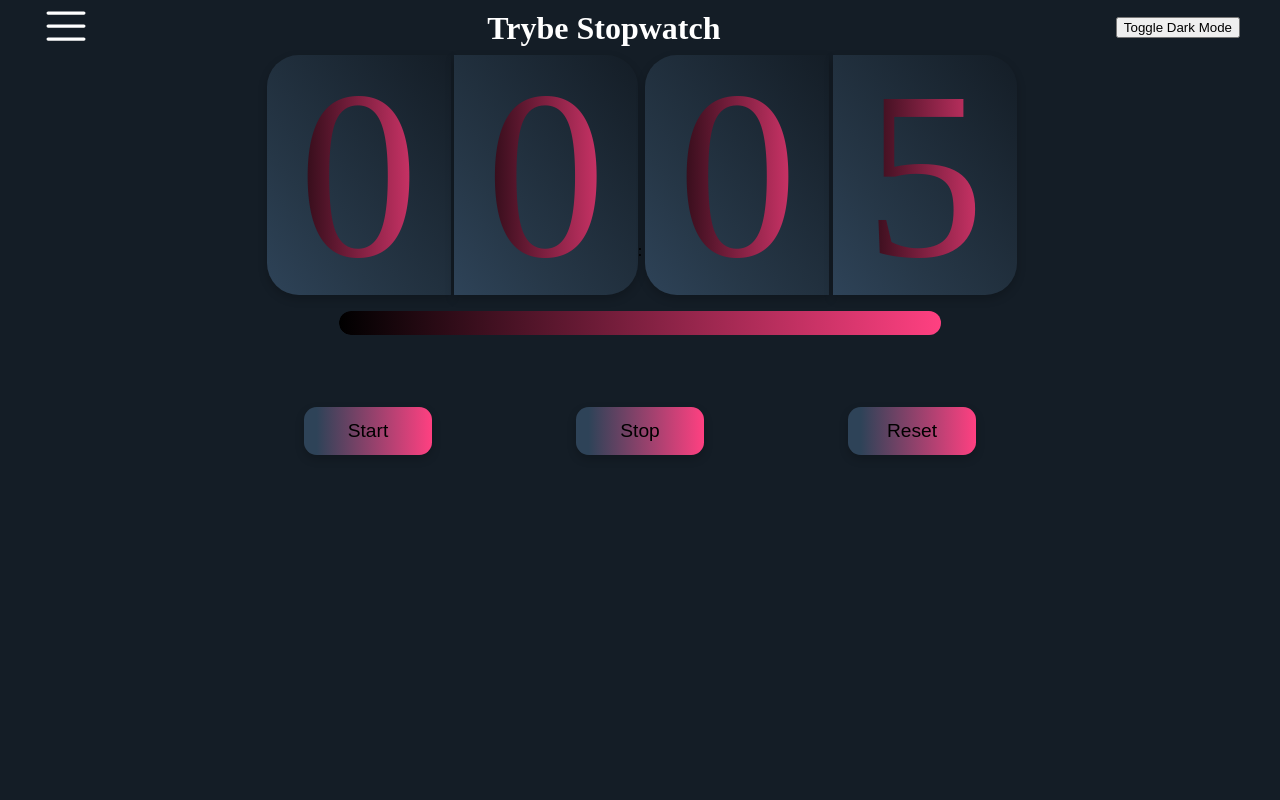
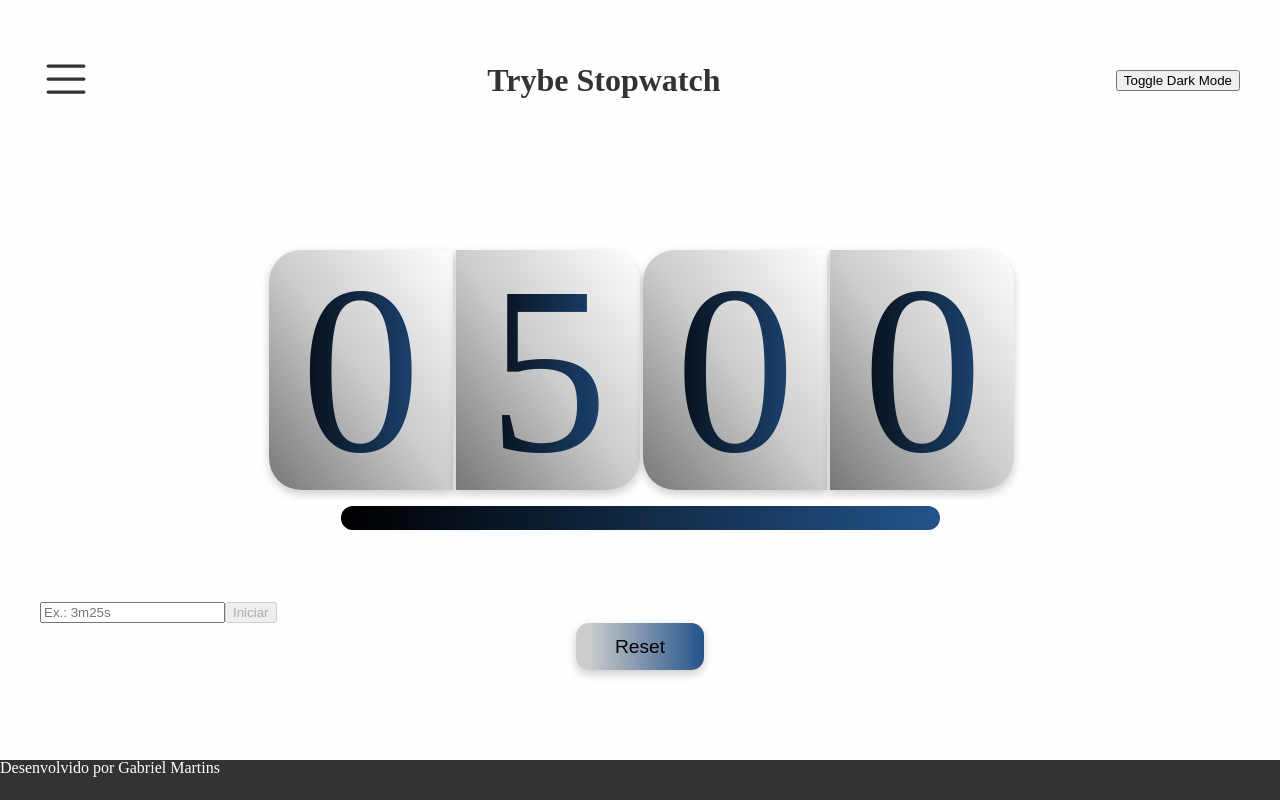
Before and after one commit to arthurproc/stopwatch, a React (Vite) app: page / in a window 1280 px wide. Built offline with nearby package versions, Linux system fonts and the light colour scheme.

Commit message:
ajuste input

```diff
--- a/src/App.tsx
+++ b/src/App.tsx
@@ -5,13 +5,13 @@ import Timer from './components/Timer';
 import { ThemeProvider } from 'styled-components';
 
 import { GlobalStyle } from './styles/GlobalStyle';
-import { MainContainer } from './styles/StyledComponents';
+import { Footer, MainContainer } from './styles/StyledComponents';
 import dark from './styles/themes/dark';
 import light from './styles/themes/light';
 
 const App = () => {
-  const [isDarkMode, setIsDarkMode] = useState(true);
-  const [timeInSeconds, setTimeInSeconds] = useState(5);
+  const [isDarkMode, setIsDarkMode] = useState(false);
+
   const handleToggle = () => {
     setIsDarkMode((prevState) => !prevState);
   };
@@ -21,8 +21,9 @@ const App = () => {
         <GlobalStyle />
         <MainContainer>
           <Header isDarkMode={isDarkMode} handleToggle={handleToggle} />
-          <Timer initialTime={timeInSeconds} />
+          <Timer initialTime={60 * 5} />
         </MainContainer>
+        <Footer>Desenvolvido por Gabriel Martins</Footer>
       </ThemeProvider>
     </>
   );
--- a/src/components/Timer.tsx
+++ b/src/components/Timer.tsx
@@ -2,7 +2,11 @@ import React, { FC, useEffect, useState } from 'react';
 
 import { convertTime } from '../utils/util';
 
-import { ControlButtons, ContainerRow } from '../styles/StyledComponents';
+import {
+  ControlButtons,
+  ContainerRow,
+  TimerContainer,
+} from '../styles/StyledComponents';
 
 import ProgressBar from './ProgressBar';
 import TimerDisplay from './TimerDisplay';
@@ -11,9 +15,11 @@ export type TimerProps = {
   initialTime: number;
 };
 const Timer: FC<TimerProps> = ({ initialTime }) => {
-  const [endTime, setEndTime] = useState<number | null>(null);
+  const [endTime, setEndTime] = useState(0);
   const [isRunning, setIsRunning] = useState(false);
   const [remainingTime, setRemainingTime] = useState(initialTime);
+  const [buttonDisabled, setButtonDisabled] = useState(true);
+  const [timerInput, setTimerInput] = useState('');
 
   useEffect(() => {
     let intervalId: number;
@@ -21,7 +27,7 @@ const Timer: FC<TimerProps> = ({ initialTime }) => {
     if (isRunning && remainingTime > 0) {
       intervalId = setInterval(() => {
         const now = Math.floor(Date.now() / 1000);
-        const timeLeft = endTime! - now;
+        const timeLeft = endTime - now;
 
         if (timeLeft > 0) {
           setRemainingTime(timeLeft);
@@ -39,41 +45,72 @@ const Timer: FC<TimerProps> = ({ initialTime }) => {
     };
   }, [isRunning, endTime, remainingTime]);
 
-  const startStopwatch = () => {
+  const toggleTimer = () => {
     if (!isRunning) {
       const now = Math.floor(Date.now() / 1000);
       setEndTime(now + remainingTime);
       setIsRunning(true);
+    } else {
+      setIsRunning(false);
     }
   };
 
-  const stopStopwatch = () => {
-    setIsRunning(false);
-  };
-
-  const resetStopwatch = () => {
-    setEndTime(null);
+  const resetTimer = () => {
+    setEndTime(0);
     setRemainingTime(initialTime);
     setIsRunning(false);
   };
+  const onChangeTimerInput = (e: React<HTMLInputElement>) => {
+    const timerRegex = /^(?:[0-5]?\d)(?:m|s)$|^(?:[0-5]?\d)m(?:[0-5]?\d)s$/gm;
+    if (e.target.value.match(timerRegex)) {
+      setButtonDisabled(false);
+    } else {
+      setButtonDisabled(true);
+    }
+    setTimerInput(e.target.value);
+  };
 
+  const setNewTimer = () => {
+    const regexTime = /^([0-5]?\d)(m|s)$|^([0-5]?\d)m([0-5]?\d)s$/gm;
+    setEndTime(0);
+    setIsRunning(true);
+    let minutes: number;
+    let seconds: number;
+    const regexGroups = regexTime.exec(timerInput) ?? [];
+    const group1 = parseInt(regexGroups[1]) ?? 0; // Apenas M ou S, valor do campo
+    const group2 = regexGroups[2] ?? undefined; // diz se m ou s
+    const group3 = parseInt(regexGroups[3]) ?? 0; //minutos se campo completo
+    const group4 = parseInt(regexGroups[4]) ?? 0; //segundos se campo completo
+    if (group2) {
+      group2 === 'm' ? (minutes = group1 * 60) : (seconds = group1);
+    }
+  };
   return (
-    <>
-      <div>
-        <TimerDisplay
-          remainingTime={convertTime(remainingTime)}
-          totalTimeInSeconds={initialTime}
-        />
-      </div>
+    <TimerContainer>
+      <TimerDisplay
+        timerToggle={toggleTimer}
+        remainingTime={convertTime(remainingTime)}
+        totalTimeInSeconds={initialTime}
+      />
       <ContainerRow>
         <ProgressBar value={remainingTime} max={initialTime} />
       </ContainerRow>
+      <div>
+        <input
+          type="text"
+          name="timerInput"
+          value={timerInput}
+          placeholder="Ex.: 3m25s"
+          onChange={onChangeTimerInput}
+        />
+        <button disabled={buttonDisabled} onClick={setNewTimer}>
+          Iniciar
+        </button>
+      </div>
       <ContainerRow>
-        <ControlButtons onClick={startStopwatch}>Start</ControlButtons>
-        <ControlButtons onClick={stopStopwatch}>Stop</ControlButtons>
-        <ControlButtons onClick={resetStopwatch}>Reset</ControlButtons>
+        <ControlButtons onClick={resetTimer}>Reset</ControlButtons>
       </ContainerRow>
-    </>
+    </TimerContainer>
   );
 };
 
--- a/src/components/TimerDisplay.tsx
+++ b/src/components/TimerDisplay.tsx
@@ -13,14 +13,19 @@ import ProgressBar from './ProgressBar';
 type TimerDisplay = {
   remainingTime: TimeFormat;
   totalTimeInSeconds: number;
+  timerToggle: () => void;
 };
 
 const TimerDisplay: FC<TimerDisplay> = ({
   remainingTime,
   totalTimeInSeconds,
+  timerToggle,
 }) => {
   return (
-    <Container>
+    <Container
+      onClick={() => timerToggle()}
+      title="Aperte para Pausar ou Iniciar"
+    >
       <div>
         <TimerElement>
           <span>
@@ -32,7 +37,6 @@ const TimerDisplay: FC<TimerDisplay> = ({
             {remainingTime.minutes.toString().padStart(2, '0').substring(2, 1)}
           </span>
         </TimerElementRight>
-        <span>:</span>
         <TimerElement>
           <span>
             {remainingTime.seconds.toString().padStart(2, '0').substring(1, 0)}
--- a/src/styles/StyledComponents.ts
+++ b/src/styles/StyledComponents.ts
@@ -15,6 +15,7 @@ export const HeaderWrapper = styled.header`
   display: flex;
   justify-content: space-between;
   align-items: center;
+  height: 10rem;
 `;
 
 export const MenuItem = styled.div`
@@ -104,10 +105,12 @@ export const ProgressContainer = styled.div`
 
 export const Container = styled.div`
   display: flex;
+  cursor: pointer;
   flex-direction: column;
   justify-content: center;
   align-items: center;
-  width: 100%;
+  width: fit-content;
+  margin: 0 auto;
 `;
 
 export const ContainerRow = styled.div`
@@ -118,3 +121,16 @@ export const ContainerRow = styled.div`
   align-items: center;
   margin: 0 auto;
 `;
+
+export const TimerContainer = styled.main`
+  height: calc(100vh - 10rem - 2.5rem);
+  display: flex;
+  flex-direction: column;
+  justify-content: center;
+`;
+
+export const Footer = styled.footer`
+  height: 2.5rem;
+  background-color: ${(props) => props.theme.colors.primaryText};
+  color: ${(props) => props.theme.colors.background};
+`;
--- a/src/styles/themes/dark.ts
+++ b/src/styles/themes/dark.ts
@@ -1,12 +1,7 @@
 export default {
   colors: {
     background: '#141d26',
-    primaryText: '#fff',
-    secondaryText: '#aaa',
-    buttons: '#ff4081',
-    timerBorder: '#333',
-    timerBoxShadow: '#000',
-    activeButton: '#ff6e40',
+    primaryText: '#7b9db2 ',
     timerGradient:
       'linear-gradient(to right top, #2e4358 0%, rgb(38,55,71) 30%, #141d26 100%)',
     textGradient: 'linear-gradient(to right, #000 0%, #ff4081 100%)',
--- a/src/styles/themes/light.ts
+++ b/src/styles/themes/light.ts
@@ -2,11 +2,6 @@ export default {
   colors: {
     background: '#fefefe',
     primaryText: '#333',
-    secondaryText: '#777',
-    buttons: '#23538A',
-    timerBorder: '#ccc',
-    timerBoxShadow: '#999',
-    activeButton: '#503E7E',
     timerGradient:
       'linear-gradient(to right top, #777 0%, #ccc 50%, #fefefe 100%)',
     textGradient: 'linear-gradient(to right, #000 0%, #23538A 100%)',
```
